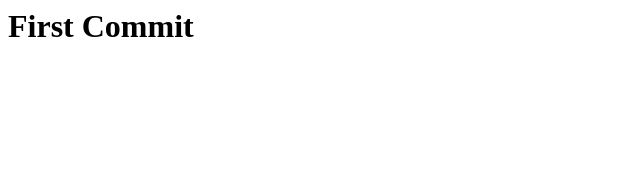
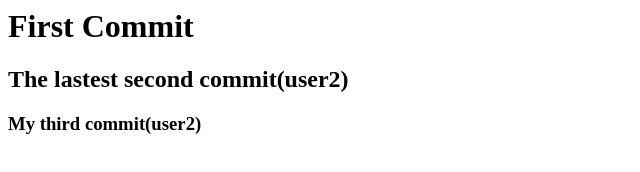
Before and after one commit to webey/sayme.github.io, a plain HTML site: page index.html in a window 1280 px wide. Shown: the whole page, without its empty margins (0-640 px from the left). Drawn offline with Linux system fonts and the light colour scheme.

Commit message:
My third commit

```diff
--- a/index.html
+++ b/index.html
@@ -1 +1,3 @@
 <h1>First Commit</h1>
+<h2>The lastest second commit(user2)</h2>
+<h3>My third commit(user2)</h3>
```
Also changed, not shown: 1 other file.
